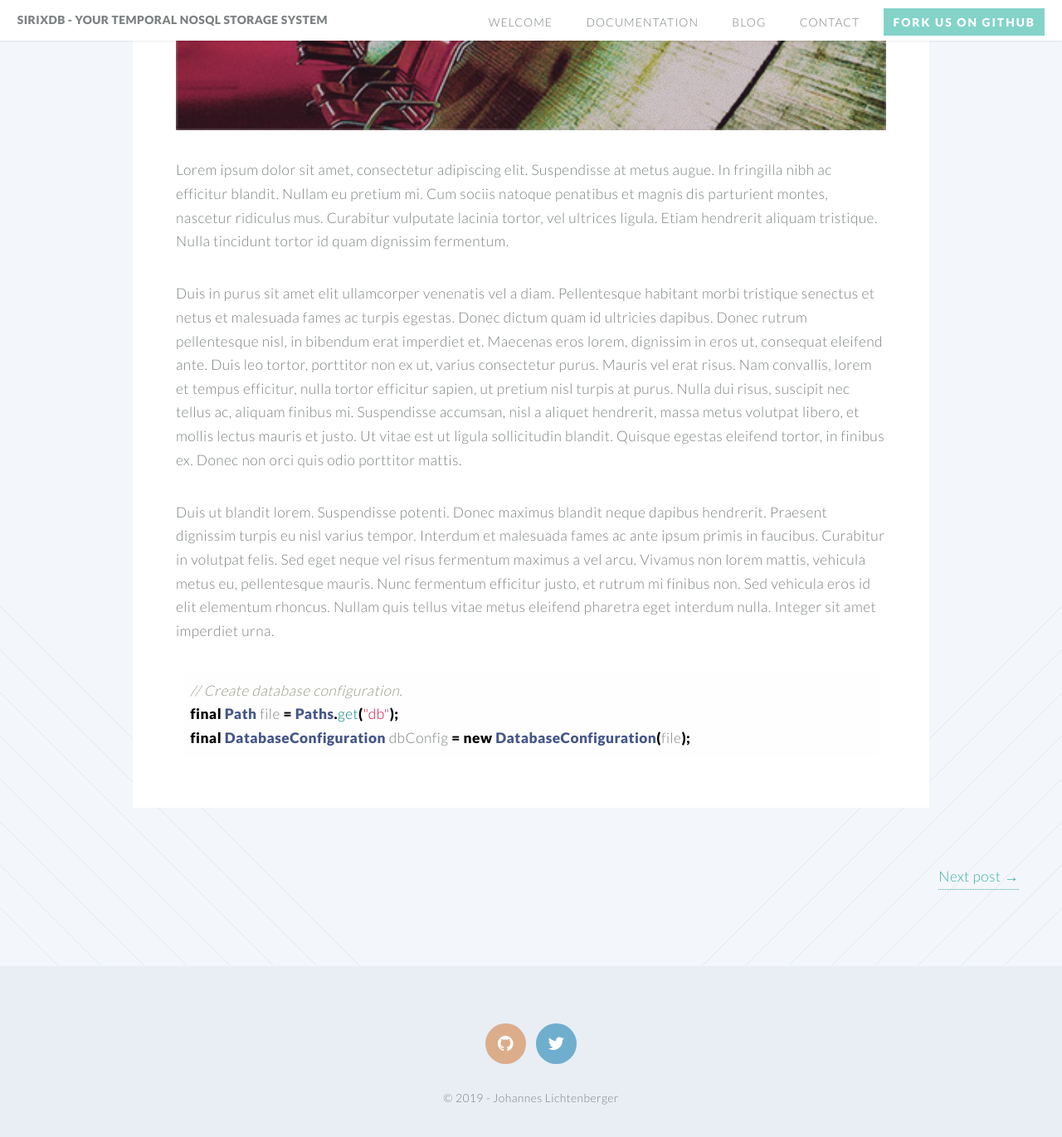
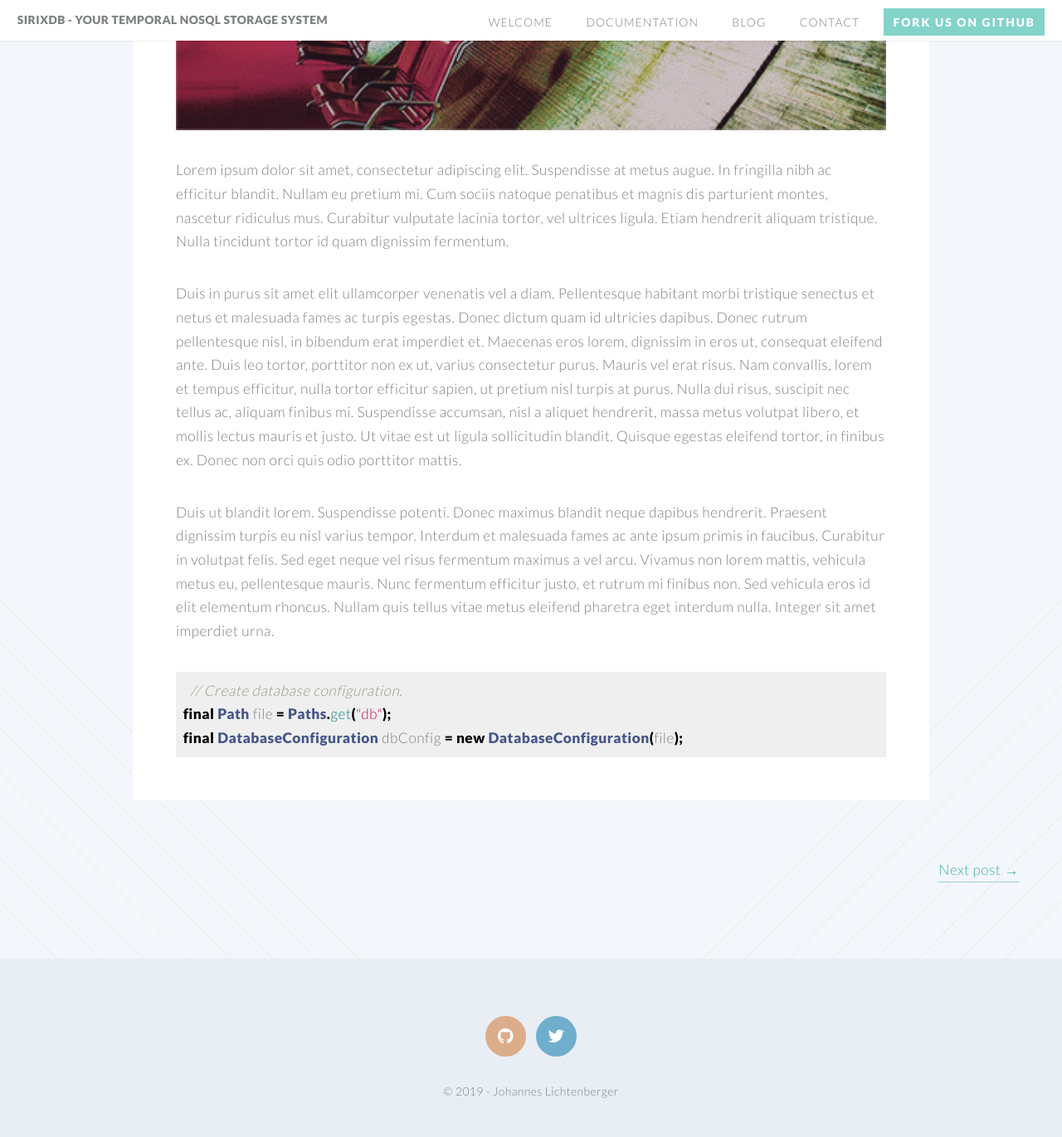
Before and after one commit to sirixdb/sirixdb.github.io, a Jekyll site: the page built from _posts/2014-08-07-first-post.markdown, in a window 1280 px wide and 1400 px high, scrolled down 653 px. Shown: the top 1371 px of the window at 83% size. Built offline with Jekyll 4.4.1, drawn with Linux system fonts in a browser that asks for light colours.

Commit message:
Update style.css

```diff
--- a/css/style.css
+++ b/css/style.css
@@ -1103,11 +1103,14 @@
 			width: 5em;
 		}
 
+code {
+  margin: 0.5em;
+}
+
 pre.highlight {
-  margin: 0.5em;
   padding: 0.5em;
   /** border: 1px solid #dbdbdb; **/
-  background-color: #fefefe;
+  background-color: #efefef;
   border-radius: 1px;
   overflow-x: auto;
 }
```
